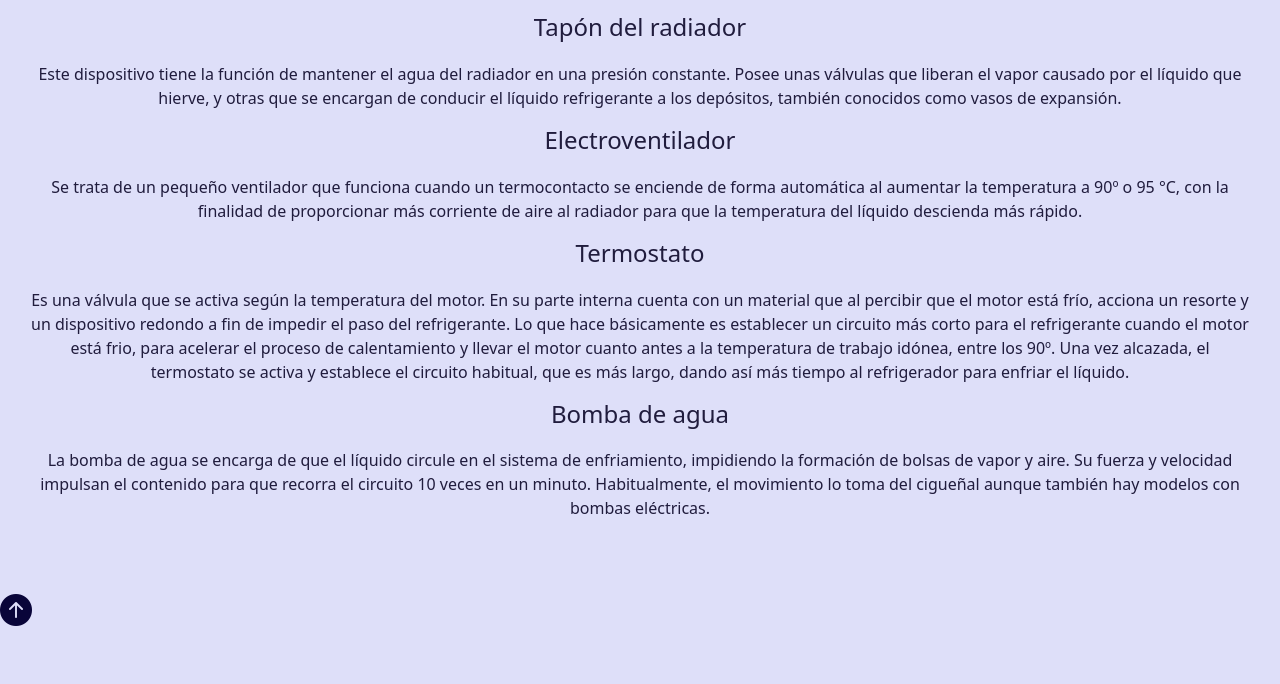
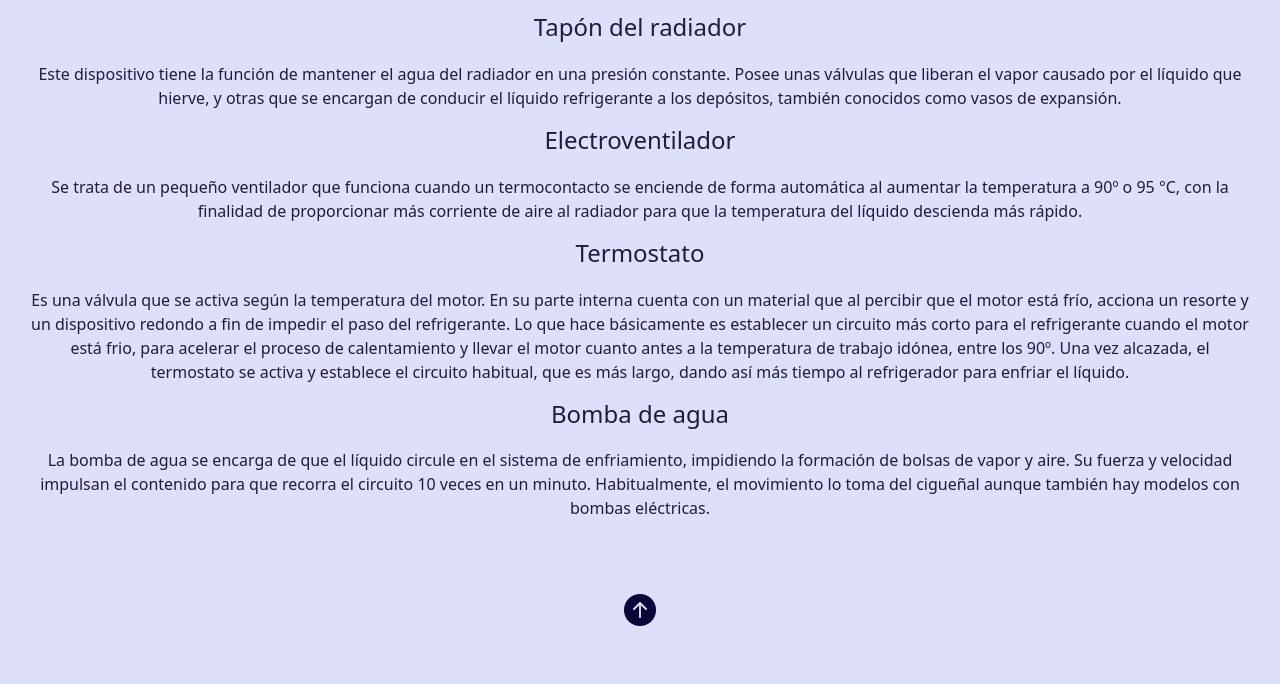
Before and after one commit to tomibesso/PF-Besso, a plain HTML site: page index.html in a window 1280 px wide. Shown: the part 10913-11597 px from the top of the page. Drawn offline with nearby package versions, Linux system fonts and the light colour scheme; a web font is replaced by a local one.

Commit message:
centrar flecha

```diff
--- a/index.html
+++ b/index.html
@@ -311,7 +311,7 @@
                     <p>La bomba de agua se encarga de que el líquido circule en el sistema de enfriamiento, impidiendo la formación de bolsas de vapor y aire. Su fuerza y velocidad impulsan el contenido para que recorra el circuito 10 veces en un minuto. Habitualmente, el movimiento lo toma del cigueñal aunque también hay modelos con bombas eléctricas.</p>
                 </div>
             </section>
-            <div>
+            <div class="contenedor-flecha">
                 <a href="#header">
                     <i class="bi bi-arrow-up-circle-fill"></i>
                 </a>
--- a/scss/_contenidos.scss
+++ b/scss/_contenidos.scss
@@ -21,10 +21,15 @@ main h1 {
     color: #afafdd
   }
 
+  .contenedor-flecha {
+    display: flex;
+    justify-content: center;
+  }
+
   .bi-arrow-up-circle-fill {
     font-size: 2em;
     color: rgb(9, 5, 57);
-}
+  }
 
   .main-inicio {
 
```
Also changed, not shown: css/main.css, scss/_header-footer.scss (line endings or trailing spaces), 1 other file.
